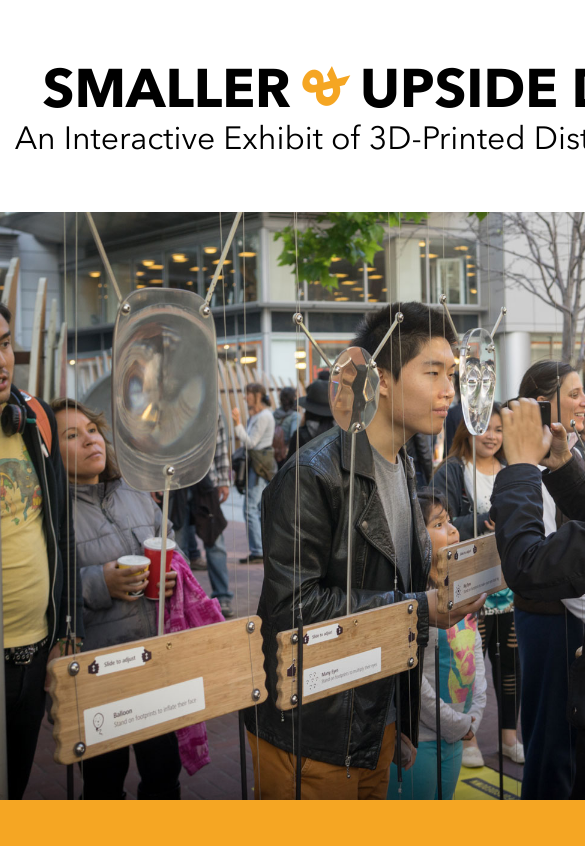
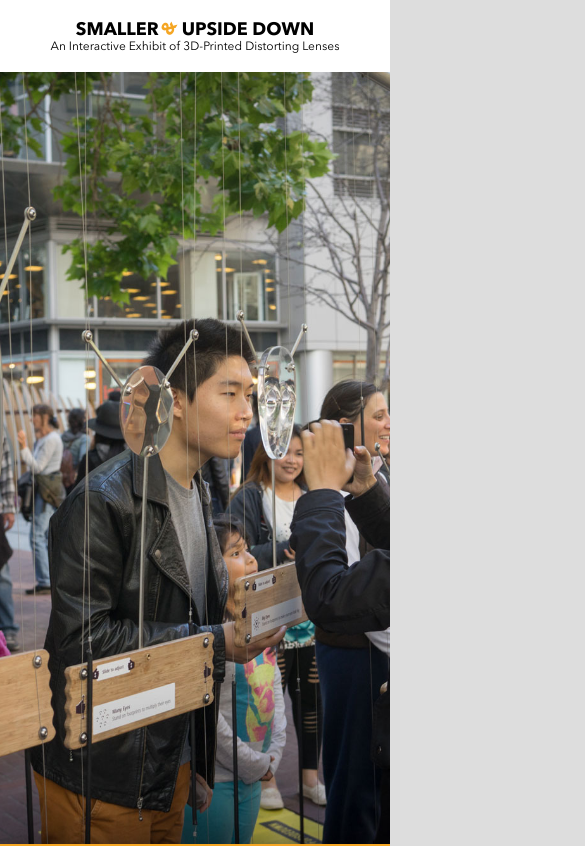
Before and after one commit to maxhawkins/smaller_and_upside_down, a website: page www/index.html in a window 390 px wide. Shown: the top 846 px of the page, 585 px wide, since content can reach past the window. Drawn offline with nearby package versions, Linux system fonts and the light colour scheme; some packages are replaced by stand-ins of ours; a script that the page names is missing.

Commit message:
make responsive

```diff
--- a/www/app.css
+++ b/www/app.css
@@ -3,9 +3,6 @@ body {
 	font-family: "Avenir Next", "Avenir";
 	font-size: 18px;
 	background: #DDD;
-
-	/*TODO(maxhawkins): responsive*/
-	min-width: 800px;
 }
 section {
 	width: 100%;
@@ -16,7 +13,6 @@ section {
 	background-repeat: no-repeat;
 	background-size: cover;
 	height: 100%;
-	min-height: 800px;
 	text-align: center;
 }
 #title-text {
@@ -25,13 +21,51 @@ section {
 }
 #logo {
 	text-transform: uppercase;
-	font-size: 3em;
+	font-size: 52px;
 	margin: 0;
 }
 #subtitle {
 	font-weight: 400;
 	font-size: 32px;
 	margin: 0;
+}
+@media (max-width: 900px) {
+	#title-text {
+		padding: 2em 0;
+	}
+    #logo {
+        font-size: 48px;
+    }
+    #subtitle {
+    	font-size: 24px;
+    }
+}
+@media (max-width: 700px) {
+    #logo {
+        font-size: 32px;
+    }
+    #subtitle {
+    	font-size: 18px;
+    }
+}
+@media (max-width: 500px) {
+    #logo {
+        font-size: 24px;
+    }
+    #subtitle {
+    	font-size: 14px;
+    }
+}
+@media (max-width: 400px) {
+	#title-text {
+		padding: 1em 0;
+	}
+    #logo {
+        font-size: 18px;
+    }
+    #subtitle {
+    	font-size: 12px;
+    }
 }
 .raised {
 	box-shadow: 0px 0px 50px 0px rgba(0,0,0,0.50);
@@ -41,12 +75,11 @@ section {
 #intro {
 	background: #F5A623;
 	color: white;
-	font-size: 32px;
+	font-size: 1.75em;
 	z-index: 20;
 }
 #intro h2 {
 	font-weight: bold;
-	font-size: 48px;
 	margin-top: 0;
 }
 .container {
@@ -54,6 +87,11 @@ section {
 	margin: 0 auto;
 	padding: 100px 50px;
 	overflow: auto;
+}
+@media (max-width: 500px) {
+    .container {
+    	padding: 50px 25px;
+    }
 }
 .container :first-child {
 	margin-top: 0;
@@ -80,7 +118,7 @@ section {
 	height: 100px;
 	top: 300px;
 	left: 50%;
-	left: calc(50% - 40px);
+	left: calc(50% - 50px);
 	opacity: 0.7;
 	-moz-transition: opacity 0.2s ease-in-out;
 	-o-transition: opacity 0.2s ease-in-out;
@@ -169,6 +207,7 @@ a {
 	height: auto;
 	float: left;
 	margin-right: 30px;
+	margin-bottom: 10px;
 }
 .bio b {
 	font-weight: 500;
--- a/www/app.js
+++ b/www/app.js
@@ -31,3 +31,6 @@ function hidePlayer() {
 playButton.addEventListener('click', showPlayer, false);
 overlay.addEventListener('click', hidePlayer, false);
 closeButton.addEventListener('click', hidePlayer, false);
+
+var titleDiv = document.getElementById('title');
+titleDiv.style.height = window.innerHeight + 'px';
--- a/www/index.html
+++ b/www/index.html
@@ -20,6 +20,7 @@
 	<link rel="stylesheet" href="app.css">
 	<link rel="icon" type="image/png" href="favicon-32x32.png" sizes="32x32" />
 	<link rel="icon" type="image/png" href="favicon-16x16.png" sizes="16x16" />
+	<meta name=viewport content="width=device-width, initial-scale=1">
 </head>
 <body>
 	<section id="title">
```
